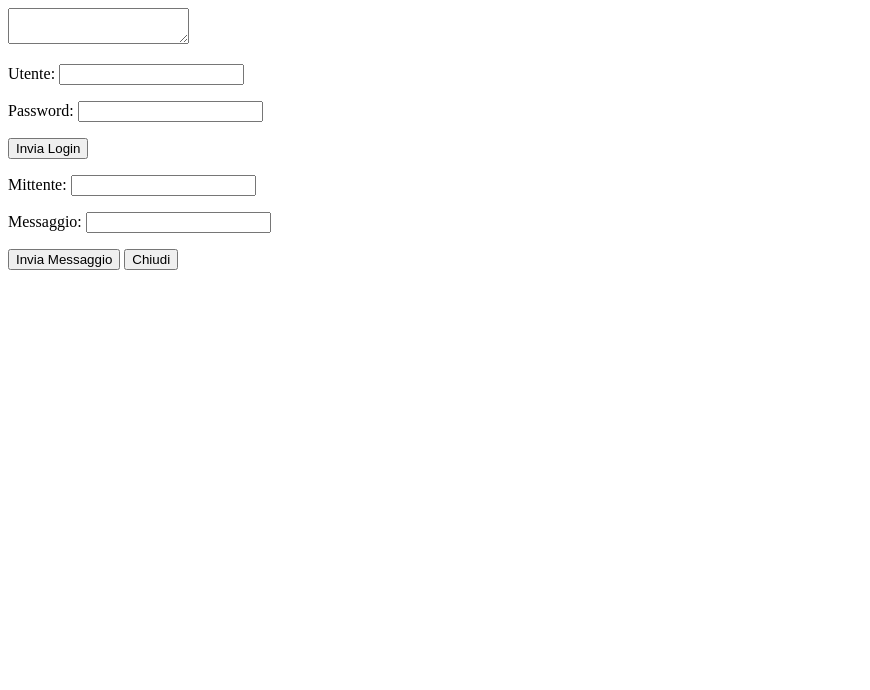
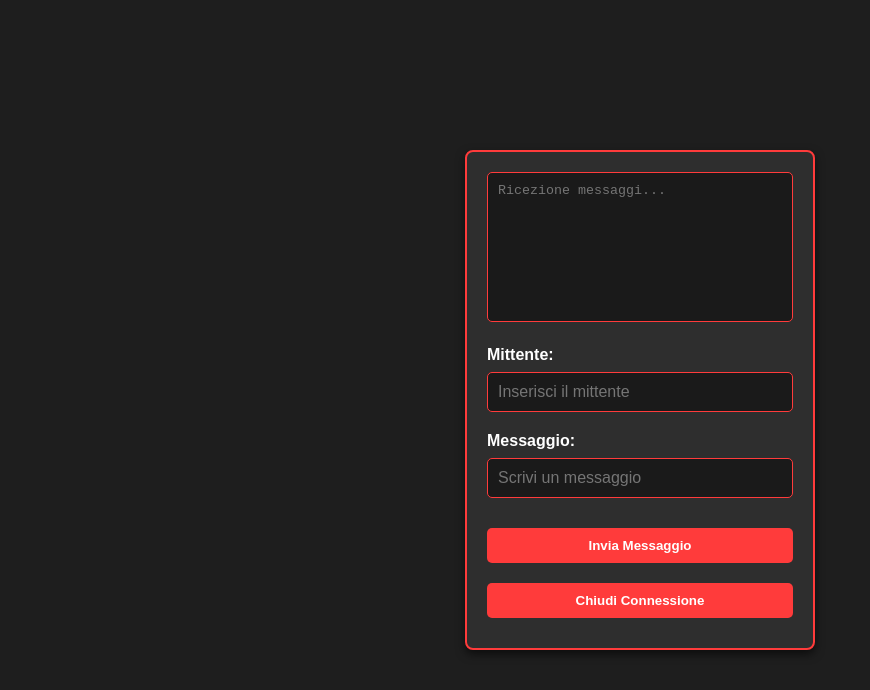
Before and after one commit to Dado20066/Client_Server, a plain HTML site: page index.html in a window 1280 px wide. Both pictures are taken after a click on the button "Invia Login". Shown: the whole page, without its empty margins (0-870 px from the left). Drawn offline with Linux system fonts and the light colour scheme.

Commit message:
Aggiornato file CSS e risolto problema nel login e invio messaggio

```diff
--- a/index.html
+++ b/index.html
@@ -1,32 +1,119 @@
 <!DOCTYPE html>
-<html>
+<html lang="it">
 <head>
 <meta charset="UTF-8">
 <title>Comunicazione via WebSocket</title>
+<style>
+  * {
+    margin: 0;
+    padding: 0;
+    box-sizing: border-box;
+  }
+
+  body {
+    font-family: Arial, sans-serif;
+    background-color: #1e1e1e;
+    color: #fff;
+    display: flex;
+    justify-content: center;
+    align-items: center;
+    height: 100vh;
+  }
+
+  .container {
+    width: 350px;
+    padding: 20px;
+    background-color: #2e2e2e;
+    border: 2px solid #ff3b3b;
+    border-radius: 8px;
+    box-shadow: 0 4px 10px rgba(0, 0, 0, 0.6);
+  }
+
+  .hidden {
+    display: none;
+  }
+
+  textarea {
+    width: 100%;
+    height: 150px;
+    resize: none;
+    padding: 10px;
+    border-radius: 5px;
+    border: 1px solid #ff3b3b;
+    background-color: #1a1a1a;
+    color: #ffdddd;
+    font-family: monospace;
+    margin-bottom: 20px;
+    outline: none;
+  }
+
+  p {
+    margin-bottom: 8px;
+    font-weight: bold;
+  }
+
+  input[type="text"], input[type="password"] {
+    padding: 10px;
+    width: 100%;
+    border-radius: 5px;
+    border: 1px solid #ff3b3b;
+    background-color: #1a1a1a;
+    color: #ffdddd;
+    font-size: 16px;
+    margin-bottom: 20px;
+    outline: none;
+  }
+
+  button {
+    padding: 10px 15px;
+    margin: 10px 0;
+    background-color: #ff3b3b;
+    color: #fff;
+    border: none;
+    border-radius: 5px;
+    font-weight: bold;
+    cursor: pointer;
+    width: 100%;
+    transition: background-color 0.3s, transform 0.1s;
+  }
+
+  button:hover {
+    background-color: #ff6565;
+    transform: scale(1.05);
+  }
+
+  button:active {
+    transform: scale(1);
+  }
+</style>
 <script type="text/javascript">
   "use strict";
 
   let ws = new WebSocket("ws://10.1.0.52:7070/serverchat/chat24");
 
-  // Gestore per la ricezione dei messaggi
   ws.onmessage = function(messaggioRicevuto) {
     document.getElementById("ricezione").textContent += messaggioRicevuto.data + "\n";
   };
 
   // Funzione per inviare il login
   function inviaLogin() {
-    let messaggioLogin = "L;" + document.getElementById("utente").value + ";" + document.getElementById("password").value + ";2024-10-27T18:02:00";
+    let messaggioLogin = "L;" + document.getElementById("utente").value + ";"  + document.getElementById("password").value + ";" + "L;" + ";2024-10-27T18:02:00";
     ws.send(messaggioLogin);
+
+    // Supponiamo che la connessione di login vada a buon fine
+    document.getElementById("loginSection").classList.add("hidden");
+    document.getElementById("chatSection").classList.remove("hidden");
   }
 
   // Funzione per inviare messaggi di chat
   function inviaMessaggio() {
     let mittente = document.getElementById("mittente").value;
     let messaggio = document.getElementById("testo").value;
-    let messaggioDaInviare ="M"+";"+ mittente + ";" + messaggio;
+    let messaggioDaInviare = "M;N;" + mittente + ";iT-IT;" + messaggio + ";2024-10-27T18:02:00;";
     ws.send(messaggioDaInviare);
   }
 
+  // Funzione per chiudere la connessione
   function chiudiLaConnessione() {
     if (ws.readyState === WebSocket.OPEN) {
       ws.close();
@@ -35,16 +122,31 @@
 </script>
 </head>
 <body>
-  <textarea id="ricezione" readonly></textarea><br/>
+  <div class="container">
+    <!-- Sezione di Login -->
+    <div id="loginSection">
+      <p>Utente:</p>
+      <input id="utente" type="text" placeholder="Inserisci il tuo utente"/>
 
-  <p>Utente: <input id="utente" type="text" /></p>
-  <p>Password: <input id="password" type="password" /></p> <!-- Campo password nascosto -->
-  <button onClick="inviaLogin()">Invia Login</button>
+      <p>Password:</p>
+      <input id="password" type="password" placeholder="Inserisci la tua password"/>
 
-  <p>Mittente: <input id="mittente" type="text" /></p>
-  <p>Messaggio: <input id="testo" type="text" /></p>
-  <button onClick="inviaMessaggio()">Invia Messaggio</button>
-  <button onClick="chiudiLaConnessione()">Chiudi</button>
+      <button onClick="inviaLogin()">Invia Login</button>
+    </div>
 
+    <!-- Sezione di Chat, nascosta inizialmente -->
+    <div id="chatSection" class="hidden">
+      <textarea id="ricezione" readonly placeholder="Ricezione messaggi..."></textarea>
+
+      <p>Mittente:</p>
+      <input id="mittente" type="text" placeholder="Inserisci il mittente"/>
+
+      <p>Messaggio:</p>
+      <input id="testo" type="text" placeholder="Scrivi un messaggio"/>
+
+      <button onClick="inviaMessaggio()">Invia Messaggio</button>
+      <button onClick="chiudiLaConnessione()">Chiudi Connessione</button>
+    </div>
+  </div>
 </body>
 </html>
```
